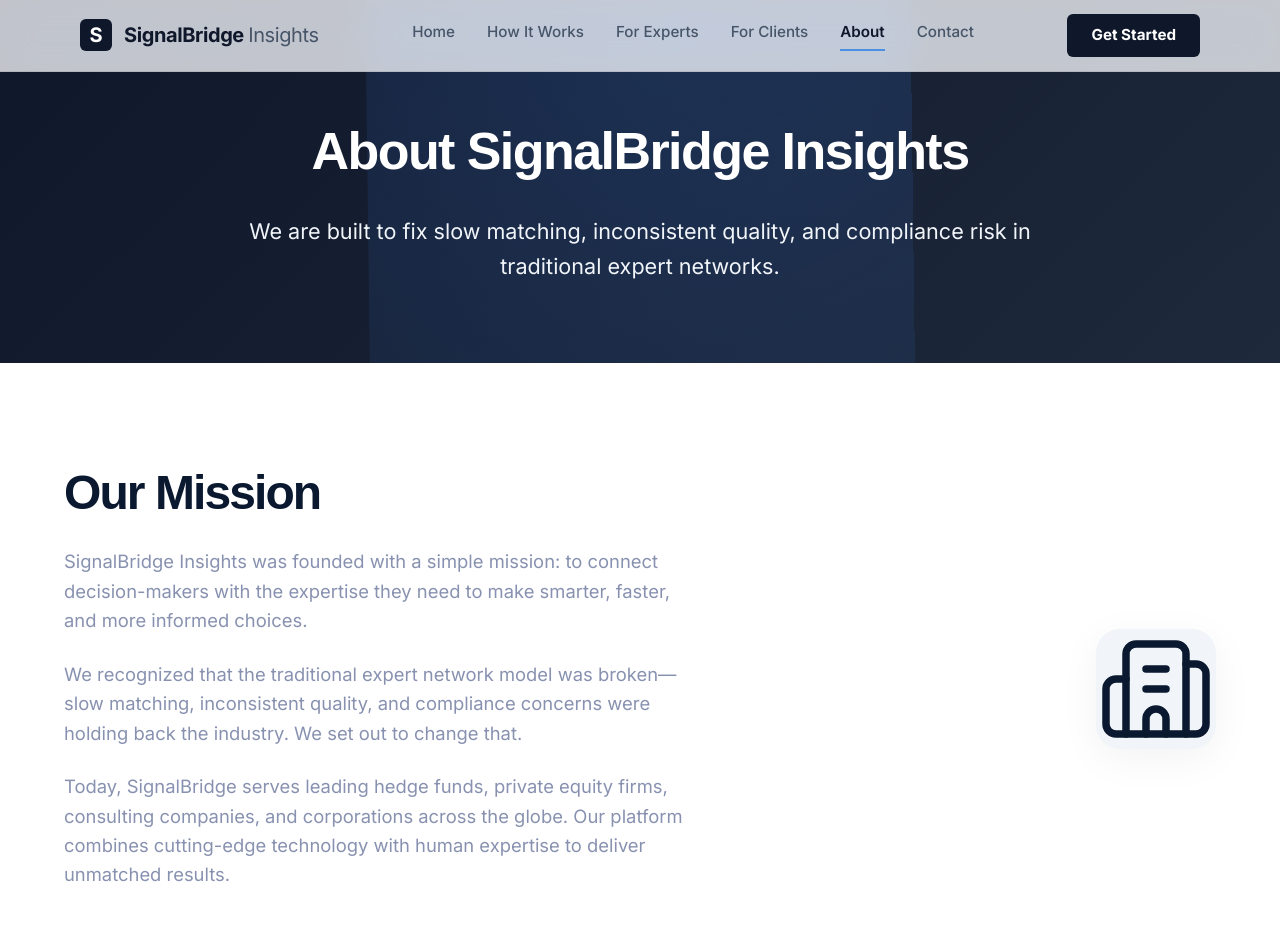
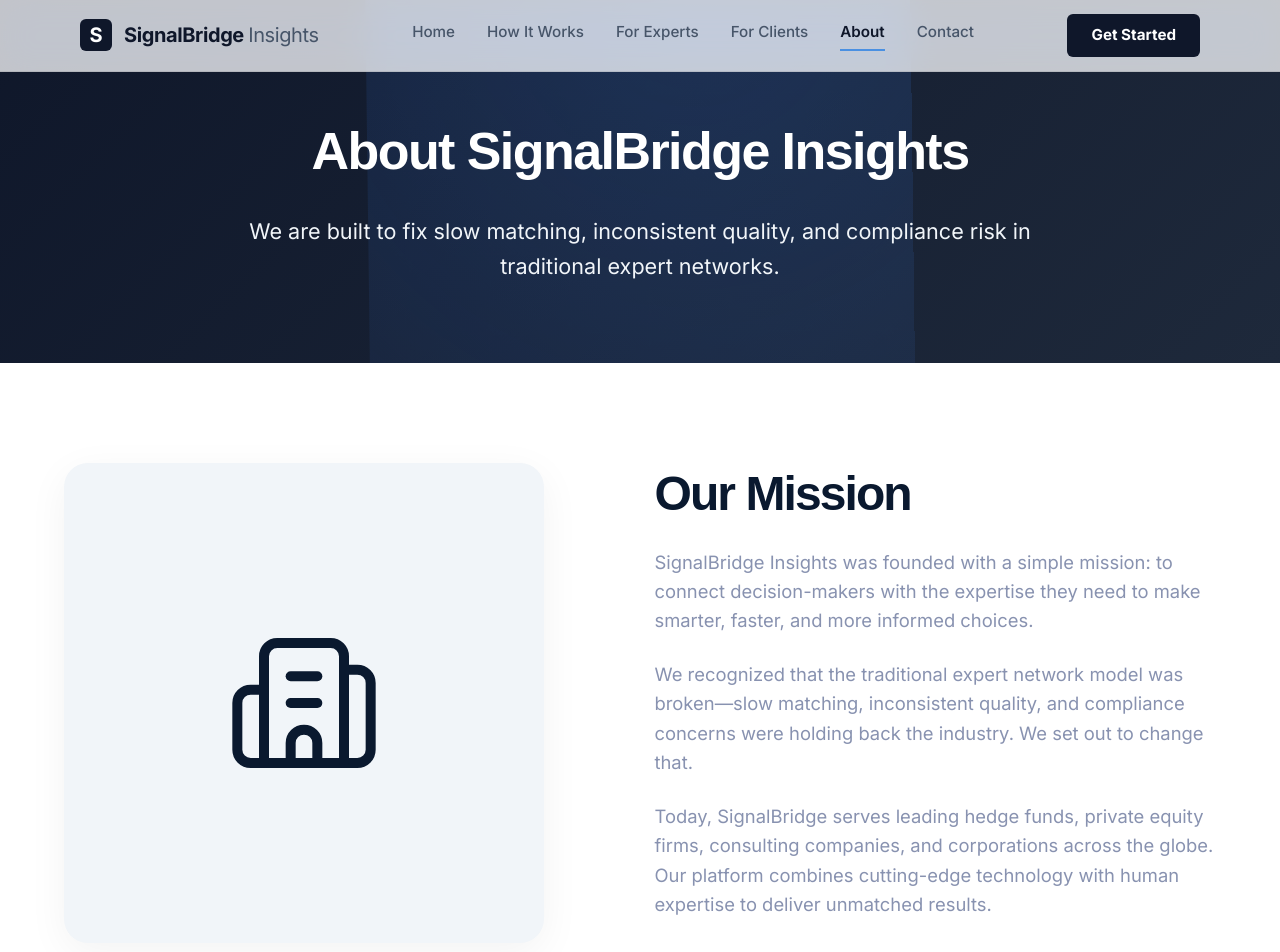
Before and after one commit to skydani26/signalbridge-insights, a Next.js app: page /about in a window 1280 px wide. Shown: the top 952 px of the page. Built offline with nearby package versions, Linux system fonts and the light colour scheme; a web font is replaced by a local one.

Commit message:
fix: swap Mission layout to icon-left and increase visual scale

```diff
--- a/src/app/about/about.module.css
+++ b/src/app/about/about.module.css
@@ -90,7 +90,7 @@
 /* Mission Section Overhaul */
 .missionGrid {
     display: grid;
-    grid-template-columns: 1.2fr 0.8fr;
+    grid-template-columns: 1fr 1.1fr;
     gap: 80px;
     align-items: center;
 }
@@ -120,14 +120,15 @@
     justify-content: center;
     box-shadow: 0 10px 40px rgba(0, 0, 0, 0.05);
     position: relative;
-    max-width: 400px;
-    margin-left: auto;
+    width: 100%;
+    max-width: 480px;
+    margin-right: auto;
 }
 
 .buildingIcon {
     color: var(--color-primary);
-    width: 120px;
-    height: 120px;
+    width: 160px;
+    height: 160px;
 }
 
 /* Stats Grid for About Page */
--- a/src/app/about/page.tsx
+++ b/src/app/about/page.tsx
@@ -35,6 +35,9 @@ export default function About() {
 
             <SectionWrapper id="mission">
                 <div className={`${styles.missionGrid} ${styles.reveal}`}>
+                    <div className={styles.buildingBox}>
+                        <Building2 className={styles.buildingIcon} strokeWidth={1.5} />
+                    </div>
                     <div className={styles.missionContent}>
                         <h2>Our Mission</h2>
                         <p>
@@ -46,9 +49,6 @@ export default function About() {
                         <p>
                             Today, SignalBridge serves leading hedge funds, private equity firms, consulting companies, and corporations across the globe. Our platform combines cutting-edge technology with human expertise to deliver unmatched results.
                         </p>
-                    </div>
-                    <div className={styles.buildingBox}>
-                        <Building2 className={styles.buildingIcon} strokeWidth={1.5} />
                     </div>
                 </div>
             </SectionWrapper>
```
